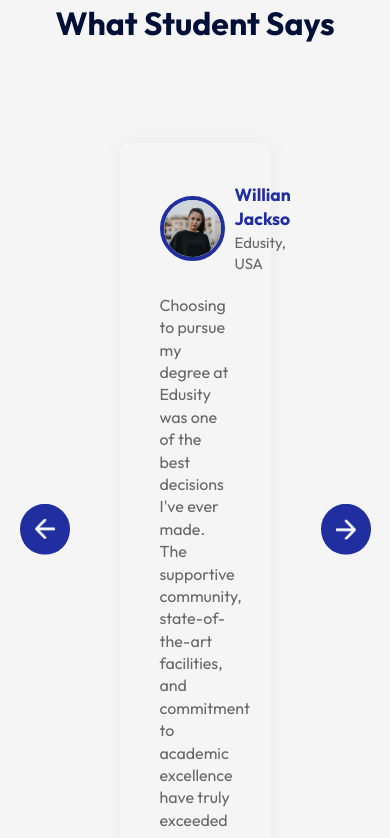
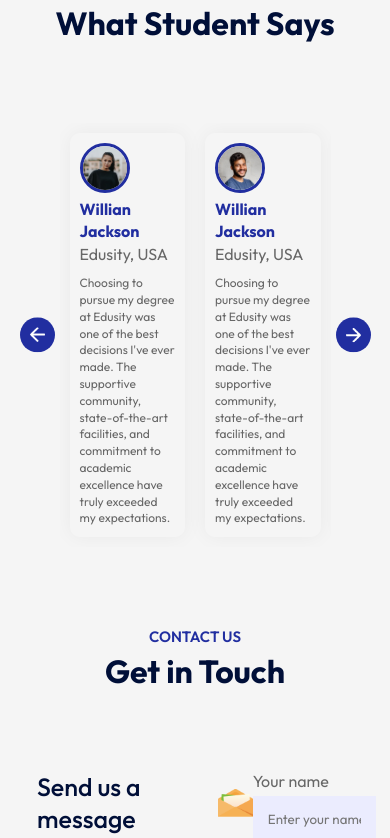
Before and after one commit to lucasgabriel2806/fatec-jau-react, a React (Vite) app: page / in a window 390 px wide. Shown: the part 3860-4698 px from the top of the page. Built offline with nearby package versions, Linux system fonts and the light colour scheme.

Commit message:
Atualizar Testimonials com responsividade

```diff
--- a/src/Components/Testimonials/Testimonials.css
+++ b/src/Components/Testimonials/Testimonials.css
@@ -63,3 +63,39 @@
 .user-info h3 {
     color: #212ea0;
 }
+
+/* ------------ media query ------------ */
+
+@media (max-width: 800px) {
+    .testimonials {
+        padding: 0 40px;
+    }
+    .next-btn, .back-btn {
+        padding: 10px;
+        width: 35px;
+    }
+    .testimonials ul li {
+        padding: 10px;
+    }
+    .slide {
+        padding: 10px;
+    }
+    .slide img {
+        width: 50px;
+        border: 3px solid #212ea0;
+    }
+}
+
+@media (max-width: 600px) {
+    .user-info {
+        display: block;
+        margin-bottom: 10px;
+        font-size: 16px;
+    }
+    .user-info h3 {
+        font-size: 16px;
+    }
+    .slider p {
+        font-size: 12px;
+    }
+}
```
